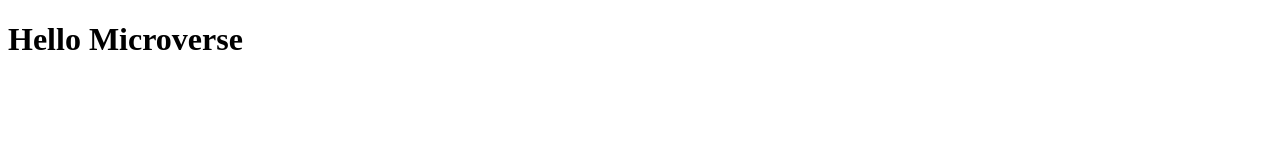
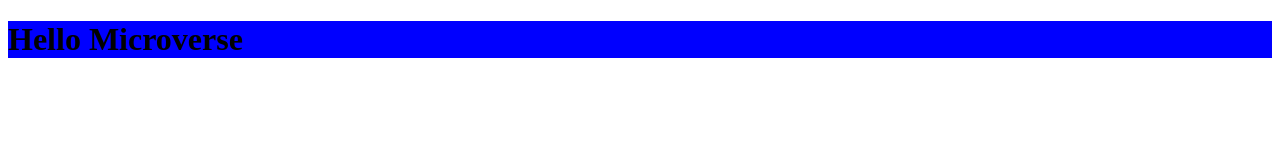
Before and after one commit to telanet/Hello-World1, a website: page index.html in a window 1280 px wide. Drawn offline with Linux system fonts and the light colour scheme.

Commit message:
Added style.css and linked with index.html

```diff
--- a/index.html
+++ b/index.html
@@ -5,9 +5,12 @@
     <meta http-equiv="X-UA-Compatible" content="IE=edge">
     <meta name="viewport" content="width=device-width, initial-scale=1.0">
     <title>Linters</title>
+    <link rel="stylesheet" href="style.css">
 </head>
 <body>
-    <h1>Hello Microverse</h1>
+    <header class="header">
+        <h1>Hello Microverse</h1>
+    </header>
 
 </body>
 </html>
--- /dev/null
+++ b/style.css
@@ -0,0 +1,3 @@
+.header {
+    background-color:blue;
+}
```
